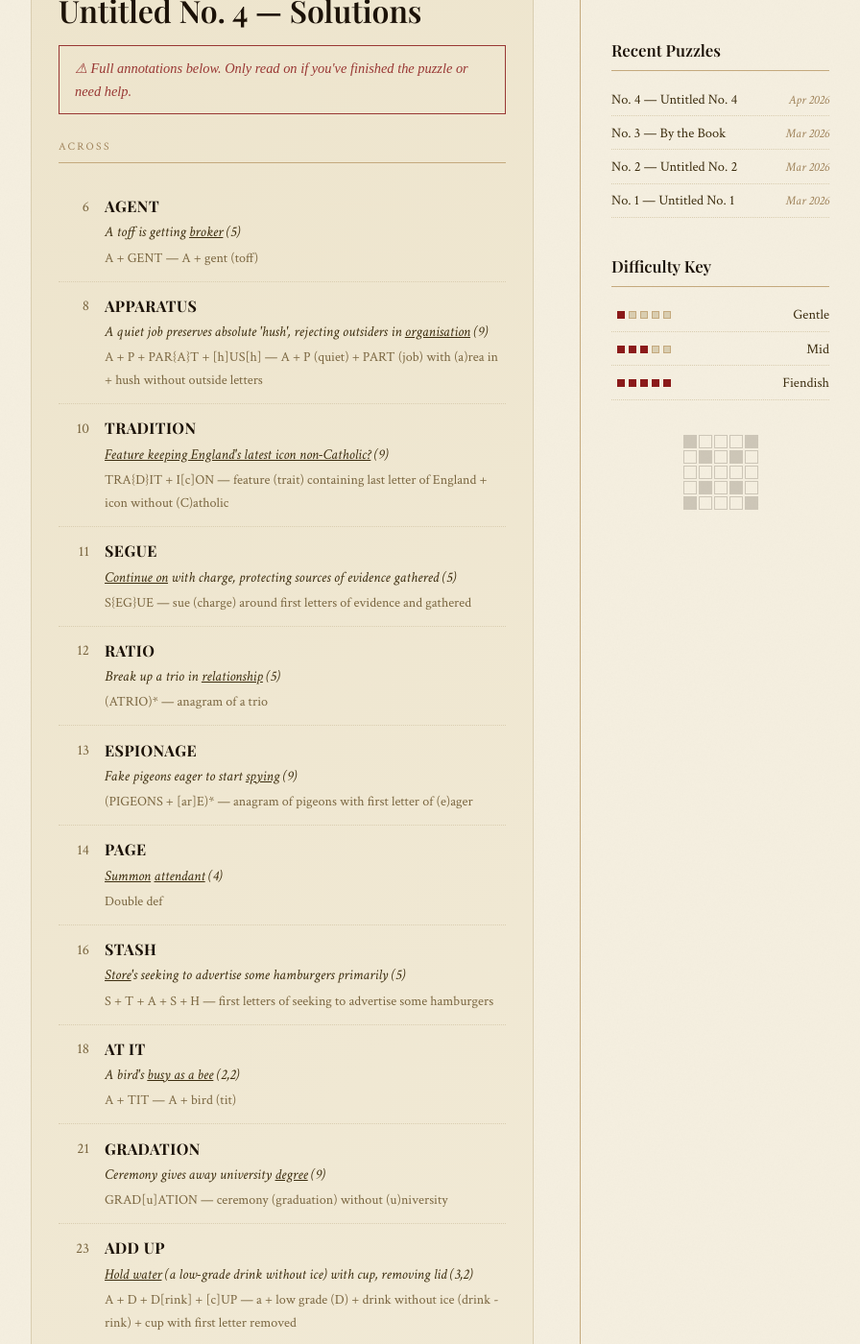
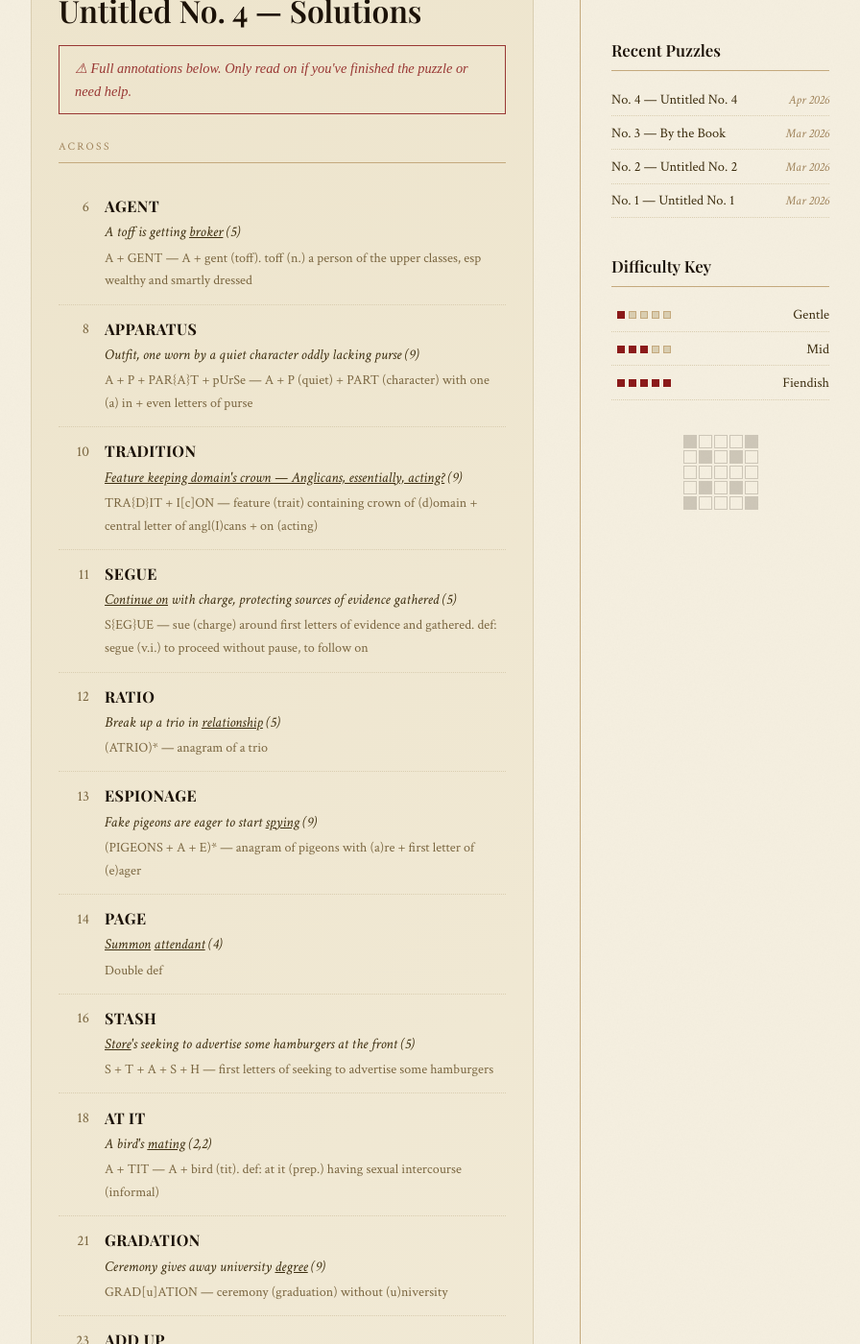
Before and after one commit to abdulkhaleddd/abdulkhaleddd.github.io, a Jekyll site: the page built from _solutions/solution-004.md, in a window 1280 px wide and 1400 px high, scrolled down 365 px. Shown: the whole window at 96% size, without its empty margins (192-1088 px from the left). Built offline with Jekyll 4.4.1, drawn with Linux system fonts in a browser that asks for light colours; some web fonts are replaced; some of the changed text lies outside the part shown.

Commit message:
Update solution-004.md

```diff
--- a/_solutions/solution-004.md
+++ b/_solutions/solution-004.md
@@ -14,7 +14,7 @@ permalink: /solutions/solution-004/
     <div class="solution-content">
       <span class="solution-answer">AGENT</span>
       <span class="solution-clue">A toff is getting <u>broker</u> (5)</span>
-      <span class="solution-breakdown">A + GENT — A + gent (toff)</span>
+      <span class="solution-breakdown">A + GENT — A + gent (toff). toff (n.) a person of the upper classes, esp wealthy and smartly dressed</span>
     </div>
   </div>
 
@@ -22,8 +22,8 @@ permalink: /solutions/solution-004/
     <span class="solution-number">8</span>
     <div class="solution-content">
       <span class="solution-answer">APPARATUS</span>
-      <span class="solution-clue">A quiet job preserves absolute 'hush', rejecting outsiders in <u>organisation</u> (9)</span>
-      <span class="solution-breakdown">A + P + PAR{A}T + [h]US[h] — A + P (quiet) + PART (job) with (a)rea in + hush without outside letters</span>
+      <span class="solution-clue">Outfit, one worn by a quiet character oddly lacking purse (9)</span>
+      <span class="solution-breakdown">A + P + PAR{A}T + pUrSe — A + P (quiet) + PART (character) with one (a) in + even letters of purse</span>
     </div>
   </div>
 
@@ -31,8 +31,8 @@ permalink: /solutions/solution-004/
     <span class="solution-number">10</span>
     <div class="solution-content">
       <span class="solution-answer">TRADITION</span>
-      <span class="solution-clue"><u>Feature keeping England's latest icon non-Catholic?</u> (9)</span>
-      <span class="solution-breakdown">TRA{D}IT + I[c]ON — feature (trait) containing last letter of England + icon without (C)atholic</span>
+      <span class="solution-clue"><u>Feature keeping domain's crown — Anglicans, essentially, acting?</u> (9)</span>
+      <span class="solution-breakdown">TRA{D}IT + I[c]ON — feature (trait) containing crown of (d)omain + central letter of angl(I)cans + on (acting)</span>
     </div>
   </div>
 
@@ -41,7 +41,7 @@ permalink: /solutions/solution-004/
     <div class="solution-content">
       <span class="solution-answer">SEGUE</span>
       <span class="solution-clue"><u>Continue on</u> with charge, protecting sources of evidence gathered (5)</span>
-      <span class="solution-breakdown">S{EG}UE — sue (charge) around first letters of evidence and gathered</span>
+      <span class="solution-breakdown">S{EG}UE — sue (charge) around first letters of evidence and gathered. def: segue (v.i.) to proceed without pause, to follow on</span>
     </div>
   </div>
 
@@ -58,8 +58,8 @@ permalink: /solutions/solution-004/
     <span class="solution-number">13</span>
     <div class="solution-content">
       <span class="solution-answer">ESPIONAGE</span>
-      <span class="solution-clue">Fake pigeons eager to start <u>spying</u> (9)</span>
-      <span class="solution-breakdown">(PIGEONS + [ar]E)* — anagram of pigeons with first letter of (e)ager</span>
+      <span class="solution-clue">Fake pigeons are eager to start <u>spying</u> (9)</span>
+      <span class="solution-breakdown">(PIGEONS + A + E)* — anagram of pigeons with (a)re + first letter of (e)ager</span>
     </div>
   </div>
 
@@ -76,7 +76,7 @@ permalink: /solutions/solution-004/
     <span class="solution-number">16</span>
     <div class="solution-content">
       <span class="solution-answer">STASH</span>
-      <span class="solution-clue"><u>Store</u>'s seeking to advertise some hamburgers primarily (5)</span>
+      <span class="solution-clue"><u>Store</u>'s seeking to advertise some hamburgers at the front (5)</span>
       <span class="solution-breakdown">S + T + A + S + H — first letters of seeking to advertise some hamburgers</span>
     </div>
   </div>
@@ -85,8 +85,8 @@ permalink: /solutions/solution-004/
     <span class="solution-number">18</span>
     <div class="solution-content">
       <span class="solution-answer">AT IT</span>
-      <span class="solution-clue">A bird's <u>busy as a bee</u> (2,2)</span>
-      <span class="solution-breakdown">A + TIT — A + bird (tit)</span>
+      <span class="solution-clue">A bird's <u>mating</u> (2,2)</span>
+      <span class="solution-breakdown">A + TIT — A + bird (tit). def: at it (prep.) having sexual intercourse (informal)</span>
     </div>
   </div>
 
@@ -103,8 +103,8 @@ permalink: /solutions/solution-004/
     <span class="solution-number">23</span>
     <div class="solution-content">
       <span class="solution-answer">ADD UP</span>
-      <span class="solution-clue"><u>Hold water</u> (a low-grade drink without ice) with cup, removing lid (3,2)</span>
-      <span class="solution-breakdown">A + D + D[rink] + [c]UP — a + low grade (D) + drink without ice (drink - rink) + cup with first letter removed</span>
+      <span class="solution-clue"><u>Hold water</u> (a low-grade drink when missing ice) with less cold cup (3,2)</span>
+      <span class="solution-breakdown">A + D + D[rink] + [c]UP — a + low grade (D) + drink without ice (drink - rink) + cup with (c) removed</span>
     </div>
   </div>
 
@@ -121,8 +121,8 @@ permalink: /solutions/solution-004/
     <span class="solution-number">26</span>
     <div class="solution-content">
       <span class="solution-answer">APATHETIC</span>
-      <span class="solution-clue">Afternoon walk with slippery ice outside, temperature's <u>cold</u> (9)</span>
-      <span class="solution-breakdown">A + PATH + (I{T}CE)* — (A)fternoon + PATH (walk) + anagram of ICE around (T)emperature</span>
+      <span class="solution-clue">A walk with slippery ice outside, temperature's <u>cold</u> (9)</span>
+      <span class="solution-breakdown">A + PATH + (I{T}CE)* — A + PATH (walk) + anagram of ICE around (T)emperature</span>
     </div>
   </div>
 
@@ -154,7 +154,7 @@ permalink: /solutions/solution-004/
     <div class="solution-content">
       <span class="solution-answer">DEPART</span>
       <span class="solution-clue"><u>Evacuate</u>, being stuck in lift after power outage? (6)</span>
-      <span class="solution-breakdown">[TRA[p]PED]&lt; -> DEPART — stuck (trapped) in lift (reversal) after power outage (remove P)</span>
+      <span class="solution-breakdown">[TRA[p]PED]&lt; -> DEPART — stuck (trapped) in lift (reversal) after power outage (remove p)</span>
     </div>
   </div>
 
@@ -207,7 +207,7 @@ permalink: /solutions/solution-004/
     <span class="solution-number">7</span>
     <div class="solution-content">
       <span class="solution-answer">TAILOR</span>
-      <span class="solution-clue"><u>Customize</u> part of ChatGPT, "AI Lord" (6)</span>
+      <span class="solution-clue"><u>Customise</u> part of ChatGPT, "AI Lord" (6)</span>
       <span class="solution-breakdown">[chatgpT, "AI LORd"] — hidden in the preceding words</span>
     </div>
   </div>
@@ -253,7 +253,7 @@ permalink: /solutions/solution-004/
     <div class="solution-content">
       <span class="solution-answer">FATHOM</span>
       <span class="solution-clue"><u>Plumb</u> faucet's opening, almost in (6)</span>
-      <span class="solution-breakdown">F + AT HOM[e] — first letter of faucet + 'at home' (in) cut short</span>
+      <span class="solution-breakdown">F + AT HOM[e] — first letter of faucet + 'at home' (in) cut short. def: plumb (v.t.) to pierce the depth of, fathom, by eye or understanding</span>
     </div>
   </div>
 
@@ -262,7 +262,7 @@ permalink: /solutions/solution-004/
     <div class="solution-content">
       <span class="solution-answer">IN A ROW</span>
       <span class="solution-clue">I succeeded in comeback, capturing a rook, <u>one after another</u> (2,1,3)</span>
-      <span class="solution-breakdown">I + [WON]&lt; -> I N{A + R}OW — I + WON reversed over A + (R)ook</span>
+      <span class="solution-breakdown">I + [WON]&lt; -> I N{A + R}OW — I + WON reversed over A (one) + (R)ook</span>
     </div>
   </div>
 
```
